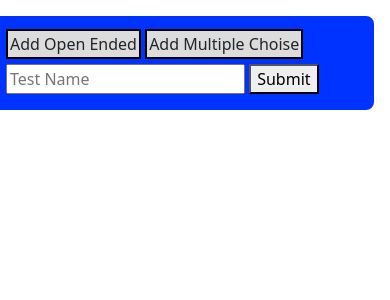
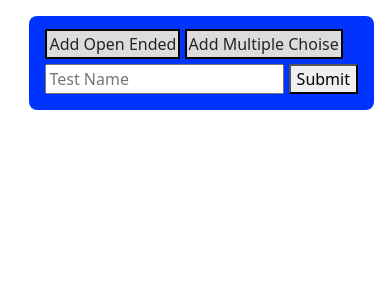
Before and after one commit to davidcloak/PracticeTestMaker, a Django app: page /make in a window 390 px wide. Shown: the top 300 px of the page. Run offline with Django 3.2, Linux system fonts and the light colour scheme; some libraries are stand-ins or nearby versions.

Commit message:
Apple Make Page Fix for mobile lol
+Forgot to add the changes to the mobile part oof lol

```diff
--- a/tombApp/templates/MakeTest.html
+++ b/tombApp/templates/MakeTest.html
@@ -39,10 +39,6 @@
             height: 8em;
           }
 
-          #banner{
-            width: 24em;
-          }
-
           .card-body input{
             width: 100%;
           }
```
